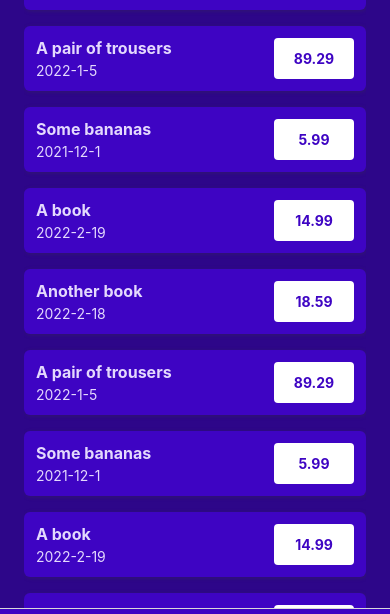
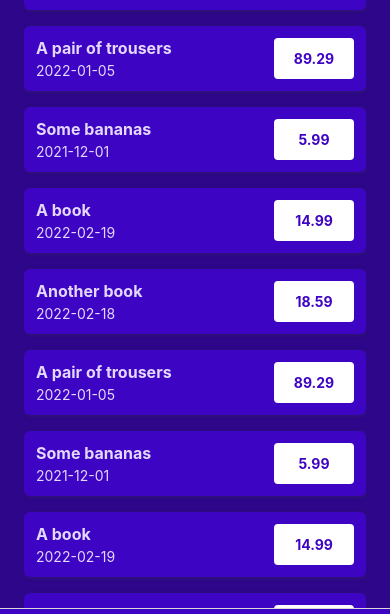
Before and after one commit to luccahuguet/expenses-app-2, a React Native app: screen /AllExpenses in a window 390 px wide. Shown: the part 187-801 px from the top of the page. Built offline with nearby package versions, Linux system fonts and the light colour scheme.

Commit message:
date and preload update data

```diff
--- a/components/ManageExpense/ExpenseForm.js
+++ b/components/ManageExpense/ExpenseForm.js
@@ -2,12 +2,13 @@ import { View, Text, StyleSheet } from "react-native";
 import Input from "./Input";
 import React from "react";
 import Button from "../UI/Button";
+import { getFormattedDate } from "../../util/date";
 
-function ExpenseForm({ submitButtonLabel, onCancel, onSubmit }) {
+function ExpenseForm({ submitButtonLabel, onCancel, onSubmit, initialData }) {
   const [inputValues, setInputValues] = React.useState({
-    amount: "",
-    date: "",
-    description: "",
+    amount: initialData ? initialData.amount.toString() : "",
+    date: initialData ? getFormattedDate(initialData.date) : "",
+    description: initialData ? initialData.description : "",
   });
 
   const inputChangeHandler = (inputIdentifier, inputValue) => {
--- a/screens/ManageExpense.js
+++ b/screens/ManageExpense.js
@@ -12,6 +12,10 @@ function ManageExpense({ route, navigation }) {
 
   const editedExpenseId = route.params?.expenseId;
   const isEditing = !!editedExpenseId;
+
+  const selectedExpense = expensesCtx.expenses.find(
+    (expense) => expense.id === editedExpenseId
+  );
 
   useLayoutEffect(() => {
     navigation.setOptions({
@@ -43,6 +47,7 @@ function ManageExpense({ route, navigation }) {
         onCancel={cancelHandler}
         onSubmit={confirmHandler}
         submitButtonLabel={isEditing ? "Update" : "Add"}
+        initialData={selectedExpense}
       />
 
       {isEditing && (
--- a/util/date.js
+++ b/util/date.js
@@ -1,5 +1,5 @@
 export function getFormattedDate(date) {
-  return `${date.getFullYear()}-${date.getMonth() + 1}-${date.getDate()}`;
+  return date.toISOString().slice(0, 10);
 }
 
 export function getDateMinusDays(date, days) {
```
